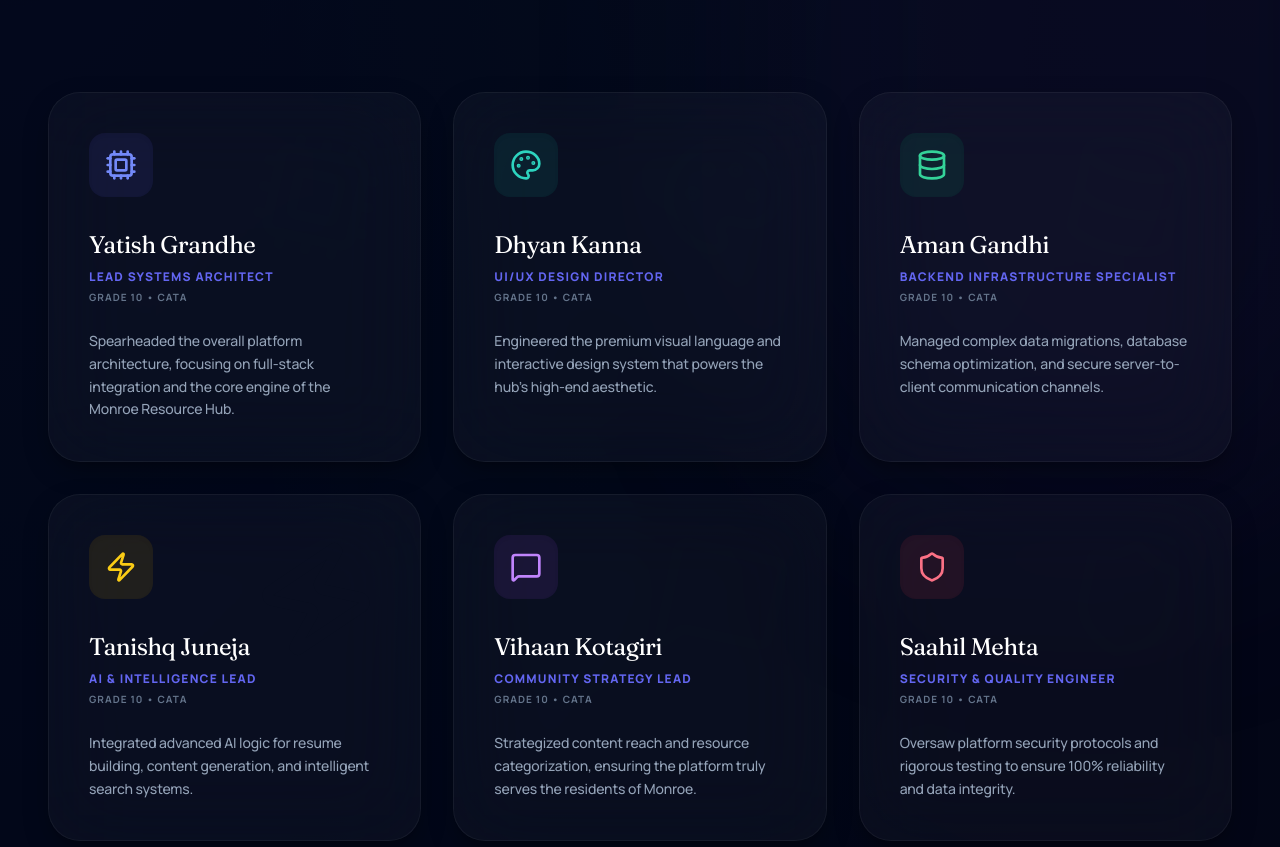
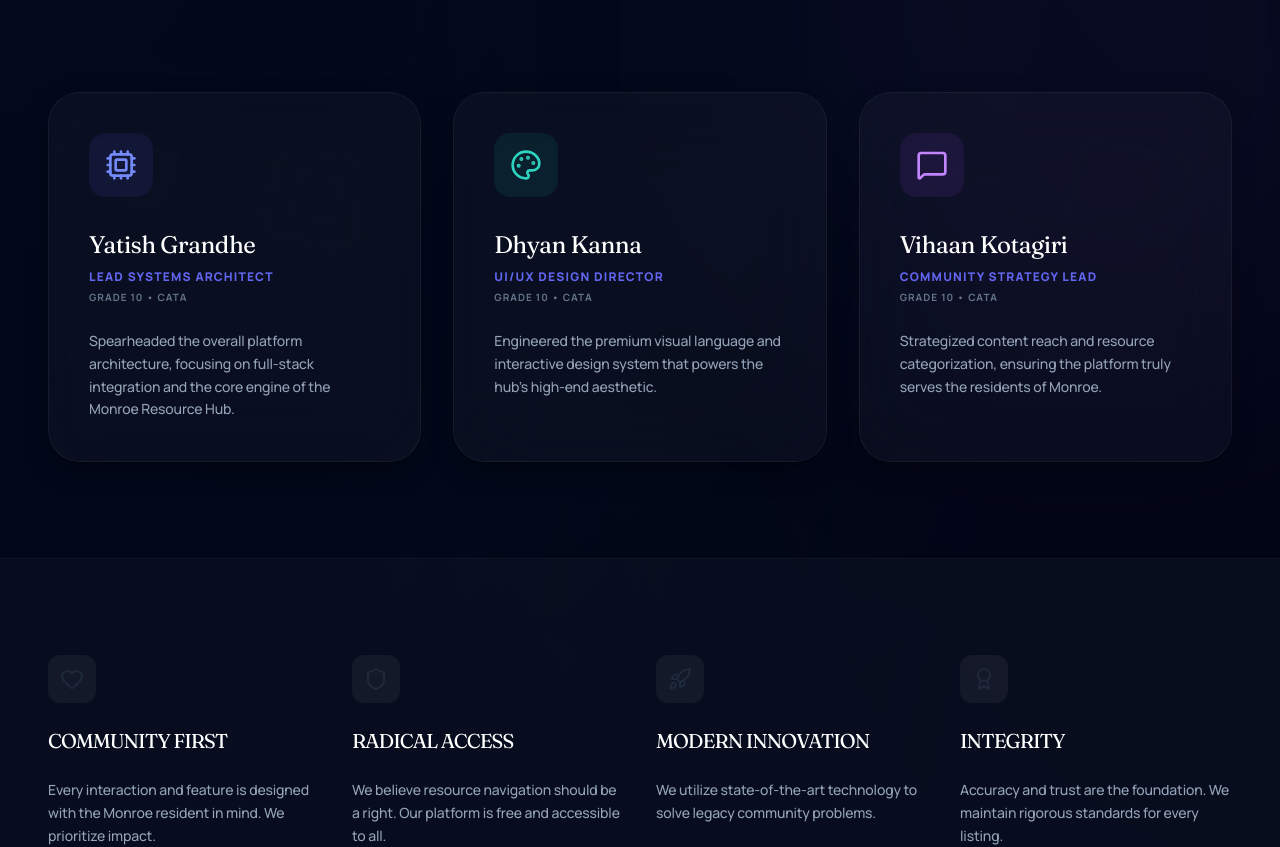
Before and after one commit to Yatishgrandhe/Monroereasorcehub, a Next.js app: page /about in a window 1280 px wide. Shown: the part 940-1787 px from the top of the page. Built offline with nearby package versions, Linux system fonts and the light colour scheme; no server answers.

Commit message:
feat: update team section on about page to show primary 3 team members

```diff
--- a/app/about/page.tsx
+++ b/app/about/page.tsx
@@ -45,24 +45,6 @@ const team = [
     color: 'text-accent-400 bg-accent-500/10'
   },
   {
-    name: 'Aman Gandhi',
-    grade: '10th Grade',
-    school: 'Central Academy of Technology and Arts',
-    role: 'Backend Infrastructure Specialist',
-    description: 'Managed complex data migrations, database schema optimization, and secure server-to-client communication channels.',
-    icon: Database,
-    color: 'text-emerald-400 bg-emerald-500/10'
-  },
-  {
-    name: 'Tanishq Juneja',
-    grade: '10th Grade',
-    school: 'Central Academy of Technology and Arts',
-    role: 'AI & Intelligence Lead',
-    description: 'Integrated advanced AI logic for resume building, content generation, and intelligent search systems.',
-    icon: Zap,
-    color: 'text-yellow-400 bg-yellow-500/10'
-  },
-  {
     name: 'Vihaan Kotagiri',
     grade: '10th Grade',
     school: 'Central Academy of Technology and Arts',
@@ -70,15 +52,6 @@ const team = [
     description: 'Strategized content reach and resource categorization, ensuring the platform truly serves the residents of Monroe.',
     icon: MessageSquare,
     color: 'text-purple-400 bg-purple-500/10'
-  },
-  {
-    name: 'Saahil Mehta',
-    grade: '10th Grade',
-    school: 'Central Academy of Technology and Arts',
-    role: 'Security & Quality Engineer',
-    description: 'Oversaw platform security protocols and rigorous testing to ensure 100% reliability and data integrity.',
-    icon: Shield,
-    color: 'text-rose-400 bg-rose-500/10'
   }
 ];
 
```
